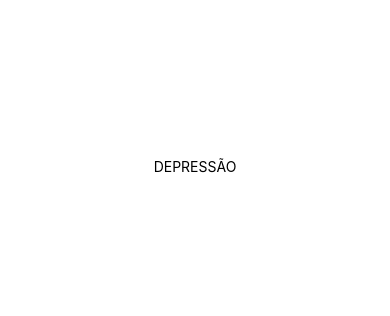
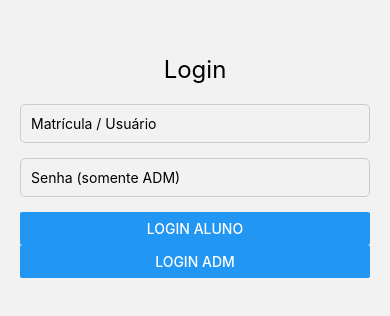
Before and after one commit to lucasweidmann/TICKET-DE-REFEICAO-SENAI, a React Native app: screen / in a window 390 px wide. Shown: the part 256-572 px from the top of the page. Built offline with nearby package versions, Linux system fonts and the light colour scheme.

Commit message:
ADICONANDO O STACK NAVIGATOR DA PÁGINA INICIAL QUE É A PÁGINA DE LOGIN

```diff
--- a/App.js
+++ b/App.js
@@ -1,20 +1,20 @@
-import { StatusBar } from 'expo-status-bar';
-import { StyleSheet, Text, View } from 'react-native';
+import React from "react";
+import { NavigationContainer } from "@react-navigation/native";
+import { createNativeStackNavigator } from "@react-navigation/native-stack";
+import LoginScreen from "./screens/LoginScreen";
+
+const Stack = createNativeStackNavigator();
 
 export default function App() {
   return (
-    <View style={styles.container}>
-      <Text>DEPRESSÃO</Text>
-      <StatusBar style="auto" />
-    </View>
+    <NavigationContainer>
+      <Stack.Navigator initialRouteName="Login">
+        <Stack.Screen
+          name="Login"
+          component={LoginScreen}
+          options={{ headerShown: false }}
+        />
+      </Stack.Navigator>
+    </NavigationContainer>
   );
 }
-
-const styles = StyleSheet.create({
-  container: {
-    flex: 1,
-    backgroundColor: '#fff',
-    alignItems: 'center',
-    justifyContent: 'center',
-  },
-});
--- a/package.json
+++ b/package.json
@@ -9,6 +9,9 @@
     "web": "expo start --web"
   },
   "dependencies": {
+    "@react-native-async-storage/async-storage": "^2.2.0",
+    "@react-navigation/native": "^7.1.17",
+    "@react-navigation/native-stack": "^7.3.25",
     "expo": "~53.0.22",
     "expo-status-bar": "~2.2.3",
     "react": "19.0.0",
```
Also changed, not shown: 1 other file (tests, documents, lock files or other folders).
